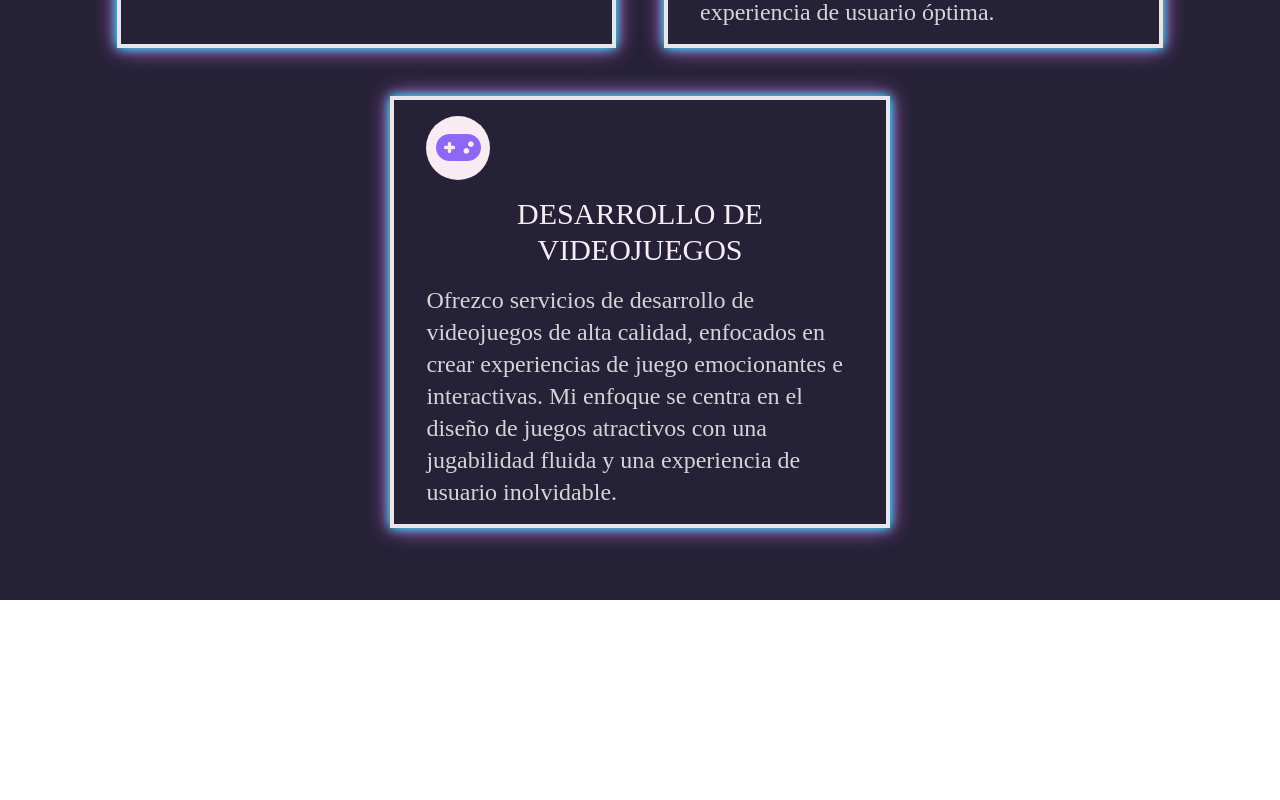
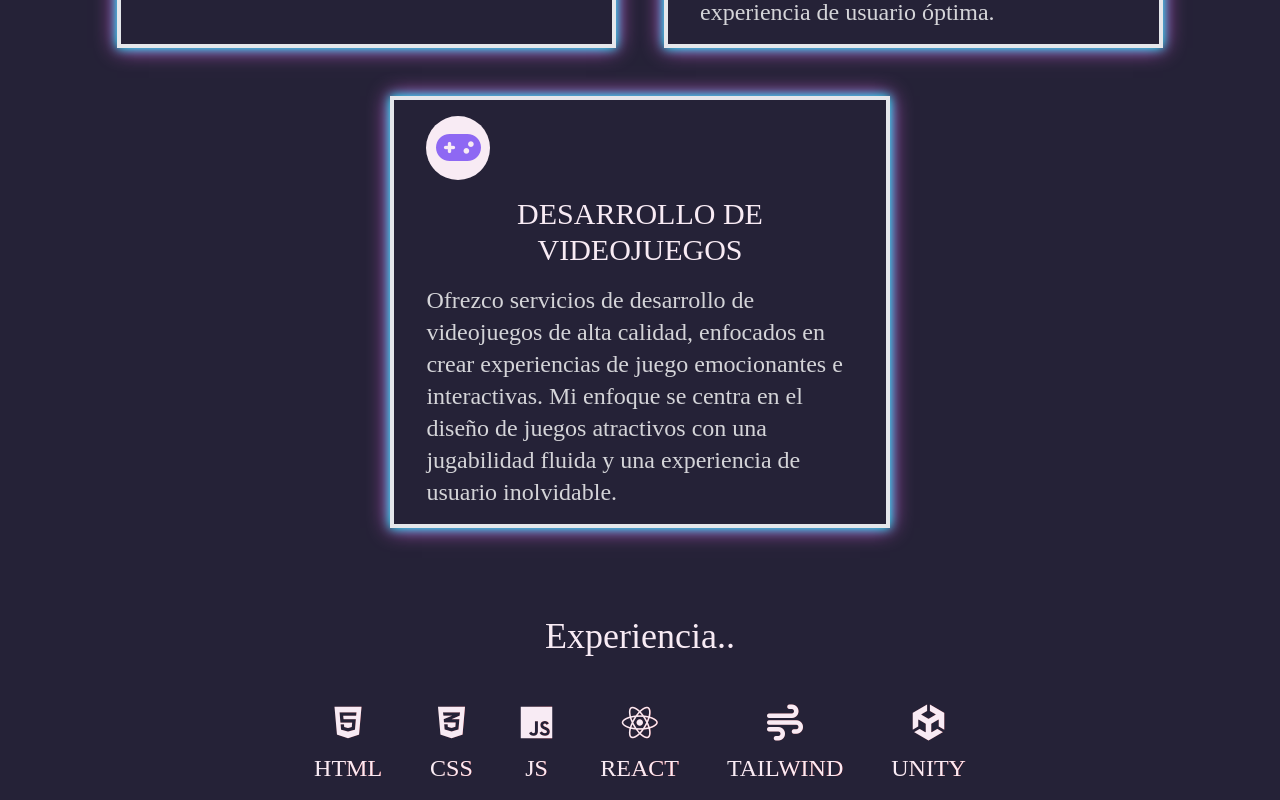
Before and after one commit to Numonu/portafolio, a React (Vite) app: page / in a window 1280 px wide. Shown: the part 1613-2413 px from the top of the page. Before the commit the page ends 2213 px from the top, so only its background shows below. Built offline with nearby package versions, Linux system fonts and the light colour scheme; a web font is replaced by a local one.

Commit message:
seccion de skills version movil hecha

```diff
--- /dev/null
+++ b/src/layout/Experience.jsx
@@ -0,0 +1,45 @@
+export function Experience() {
+	return (
+		<div className="bg-dark">
+			<div className="wrapper p-4">
+				<h1 className="text-light text-4xl text-center pb-12">
+					Experiencia..
+				</h1>
+				<div className="flex flex-wrap justify-center gap-12 sm:w-[60%] sm:mx-auto">
+					<Chip
+						icon={<i class="fa-brands fa-html5"></i>}
+						title="html"
+					/>
+                    <Chip
+						icon={<i class="fa-brands fa-css3-alt"></i>}
+						title="css"
+					/>
+                    <Chip
+						icon={<i class="fa-brands fa-js"></i>}
+						title="js"
+					/>
+                    <Chip
+						icon={<i class="fa-brands fa-react"></i>}
+						title="react"
+					/>
+                    <Chip
+						icon={<i class="fa-solid fa-wind"></i>}
+						title="tailwind"
+					/>
+                    <Chip
+						icon={<i class="fa-brands fa-unity"></i>}
+						title="unity"
+					/>
+				</div>
+			</div>
+		</div>
+	);
+}
+function Chip({ icon, title }) {
+	return (
+		<div className="text-light flex flex-col items-center gradient-text bg-gradient-to-r from-slate-800 to-red-600">
+			<div className="text-4xl mb-2">{icon}</div>
+			<h2 className="text-2xl uppercase">{title}</h2>
+		</div>
+	);
+}
--- a/src/main.jsx
+++ b/src/main.jsx
@@ -5,6 +5,7 @@ import { Services } from "./layout/Services";
 import { Hero } from "./layout/Hero";
 import { Nav } from "./layout/Nav";
 import "./styles/tailwind.css";
+import { Experience } from "./layout/Experience";
 
 ReactDOM.createRoot(document.getElementById("root")).render(
 	<React.StrictMode>
@@ -15,6 +16,7 @@ ReactDOM.createRoot(document.getElementById("root")).render(
 		<main>
 			<About/>
 			<Services/>
+			<Experience/>
 		</main>
 	</React.StrictMode>
 );
```
